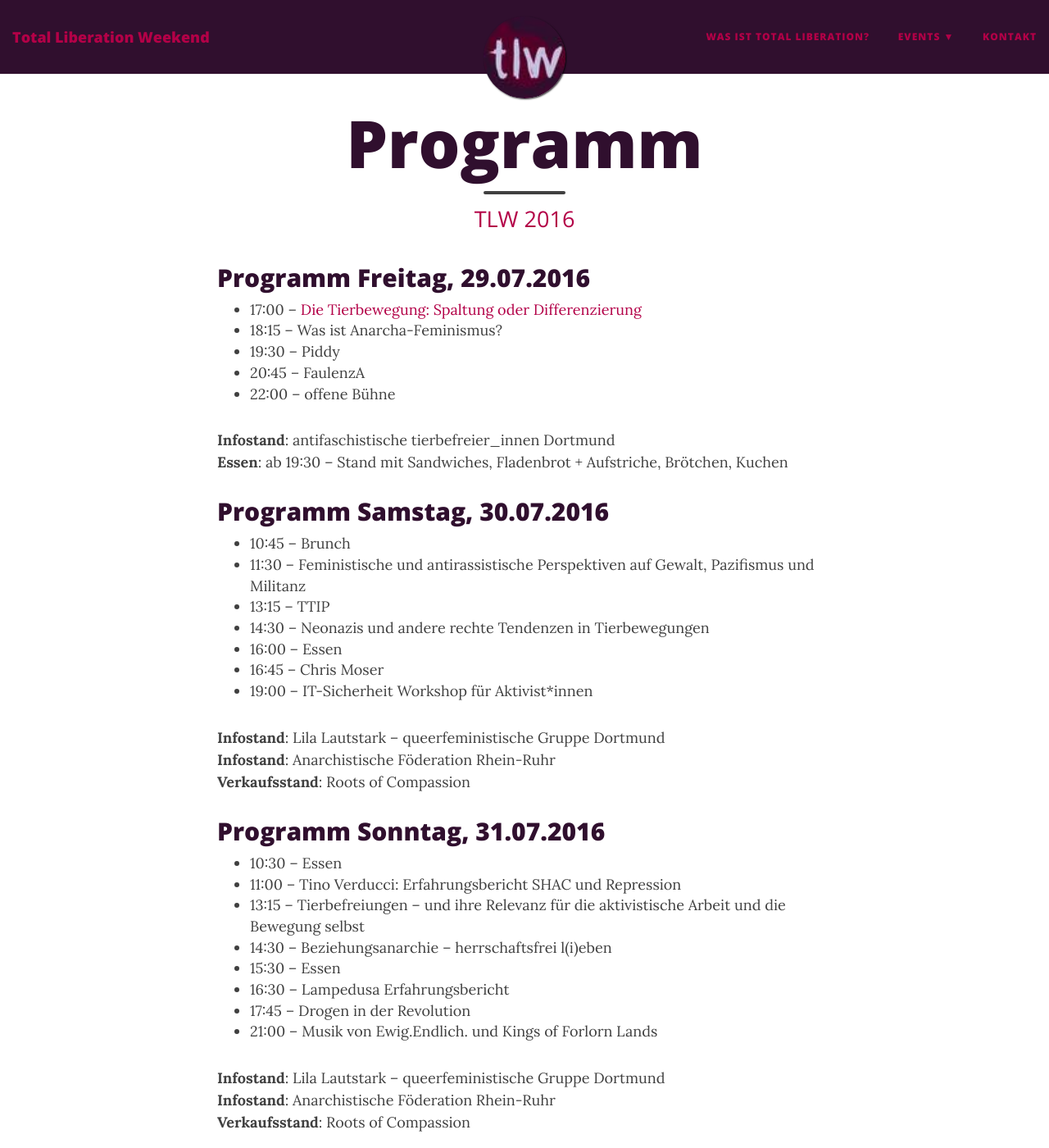
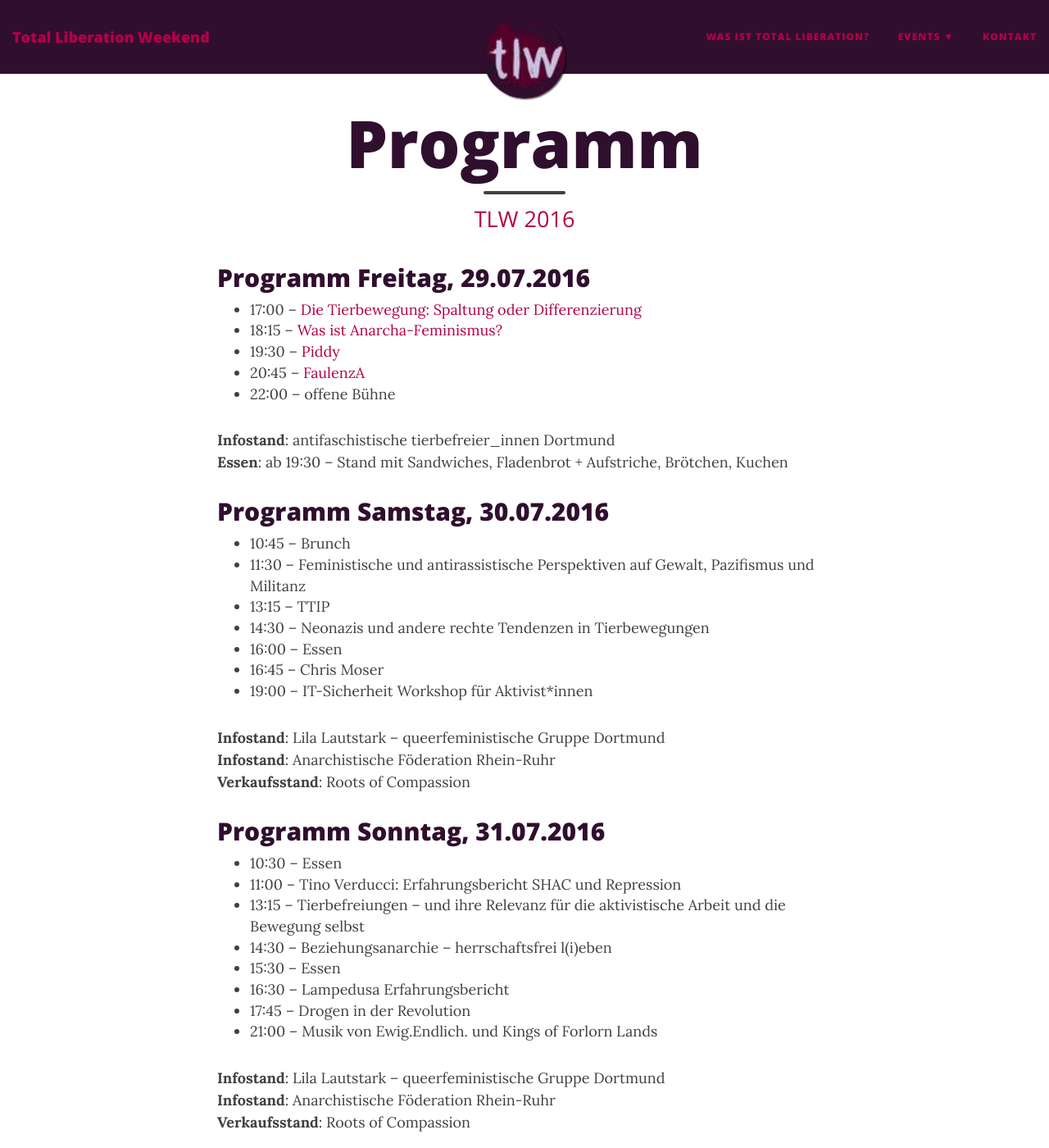
Before and after one commit to toliwe/tlw-source, a Jekyll site: the page built from jekyll/events/tlw2016/programm.md, in a window 1280 px wide and 1400 px high. Shown: the whole window at 82% size. Built offline with Jekyll 4.4.1, drawn with Linux system fonts in a browser that asks for light colours; nearby versions of some CDN libraries; some of the changed lines change nothing that is shown.

Commit message:
fixed wrong link colour and breadcrumbs separation

```diff
--- a/jekyll/_layouts/page.html
+++ b/jekyll/_layouts/page.html
@@ -11,6 +11,7 @@ layout: base
       {{ content }}
 
     {% if site.breadcrumbs.enable %}
+      <hr />
       <div>
       {% capture url_parts %} {{ page.url | remove: "/index.html" | replace:'/'," " }}{% endcapture %}
       {% assign num_parts = url_parts | number_of_words %}
--- a/jekyll/css/main.css
+++ b/jekyll/css/main.css
@@ -13,10 +13,10 @@ p {
   line-height: 1.5;
   margin: 30px 0;
 }
-p a {
-  /* text-decoration: underline */
+/*p a {
+  text-decoration: underline
   color: #008AFF;
-}
+}*/
 h1,h2,h3,h4,h5,h6 {
   font-family: 'Open Sans', 'Helvetica Neue', Helvetica, Arial, sans-serif;
   font-weight: 800;
--- a/jekyll/events/tlw2016/programm.md
+++ b/jekyll/events/tlw2016/programm.md
@@ -8,9 +8,9 @@ Programm Freitag, 29.07.2016
 ---
 
 * 17:00 – [Die Tierbewegung: Spaltung oder Differenzierung](die-tierbewegung)
-* 18:15 – Was ist Anarcha-Feminismus?
-* 19:30 – Piddy
-* 20:45 – FaulenzA
+* 18:15 – [Was ist Anarcha-Feminismus?](anarchafem.md)
+* 19:30 – [Piddy](piddy)
+* 20:45 – [FaulenzA](faulenza)
 * 22:00 – offene Bühne
 
 **Infostand**: antifaschistische tierbefreier_innen Dortmund
```
